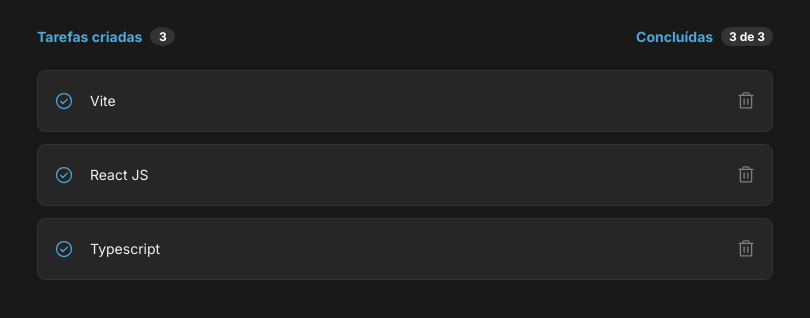
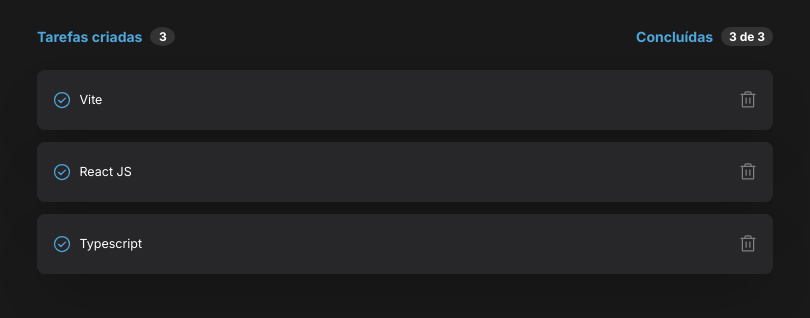
Before and after one commit to JoseMurilloc/IGNITE-REACT-CHALLENGE, a React (Vite) app in the folder todo-react/: page / in a window 1280 px wide. Shown: the part 264-582 px from the top of the page, without its empty margins (235-1045 px from the left). Built offline with nearby package versions, Linux system fonts and the light colour scheme; data requests are answered from the project's data file.

Commit message:
(todo) update styles of card task component

```diff
--- a/todo-react/src/components/CardTask.tsx
+++ b/todo-react/src/components/CardTask.tsx
@@ -1,4 +1,3 @@
-import styles from '../styles/components/cardTask.module.css'
 import { Trash, Circle, CheckCircle } from 'phosphor-react'
 import { TaskService } from '../services/task'
 import { updateTasksAction } from '../reducer/tasks/actions'
@@ -36,7 +35,10 @@ export function CardTask({ task }: Props) {
   }
 
   return (
-    <div className={styles.container}>
+    <div
+      className={`w-full bg-zinc-800	flex py-8 px-6 rounded-xl justify-between shadow-2xl`}
+    >
+      <div className="w-3/4 flex items-center gap-3">
         <button onClick={() => handleCompleteTask(task.id)}>
           {task.complete ? (
             <CheckCircle color="#4EA8DE" size="2rem" />
@@ -44,8 +46,7 @@ export function CardTask({ task }: Props) {
             <Circle color="#4EA8DE" size="2rem" />
           )}
         </button>
-      <div>
-        <span>{task.title}</span>
+        <span className="text-xl">{task.title}</span>
       </div>
       <button onClick={() => handleDeleteTask(task.id)}>
         <Trash color="#808080" size="2rem" />
```
Lines whose indentation alone changed are shown as unchanged.
